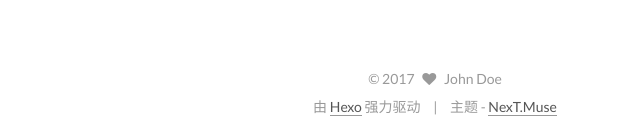
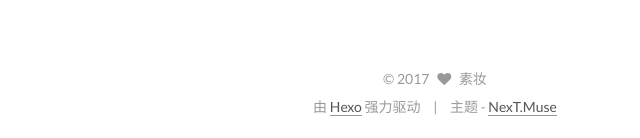
Before and after one commit to XFSZ/dreamerldq.github.io, a plain HTML site: page index.html in a window 1280 px wide. Shown: the part 1652-1790 px from the top of the page, 205-845 px from the left. Drawn offline with Linux system fonts and the light colour scheme.

Commit message:
Site updated: 2017-01-12 12:55:02

```diff
--- a/index.html
+++ b/index.html
@@ -241,9 +241,9 @@
   <link itemprop="mainEntityOfPage" href="https://dreamerldq.github.io/2017/01/11/hello/">
 
   <span style="display:none" itemprop="author" itemscope itemtype="http://schema.org/Person">
-    <meta itemprop="name" content="John Doe">
+    <meta itemprop="name" content="素妆">
     <meta itemprop="description" content="">
-    <meta itemprop="image" content="/images/avatar.gif">
+    <meta itemprop="image" content="/uploads/IMG_2761.png">
   </span>
 
   <span style="display:none" itemprop="publisher" itemscope itemtype="http://schema.org/Organization">
@@ -360,9 +360,9 @@
   <link itemprop="mainEntityOfPage" href="https://dreamerldq.github.io/2017/01/07/hello-world/">
 
   <span style="display:none" itemprop="author" itemscope itemtype="http://schema.org/Person">
-    <meta itemprop="name" content="John Doe">
+    <meta itemprop="name" content="素妆">
     <meta itemprop="description" content="">
-    <meta itemprop="image" content="/images/avatar.gif">
+    <meta itemprop="image" content="/uploads/IMG_2761.png">
   </span>
 
   <span style="display:none" itemprop="publisher" itemscope itemtype="http://schema.org/Organization">
@@ -509,9 +509,9 @@
       <section class="site-overview sidebar-panel sidebar-panel-active">
         <div class="site-author motion-element" itemprop="author" itemscope itemtype="http://schema.org/Person">
           <img class="site-author-image" itemprop="image"
-               src="/images/avatar.gif"
-               alt="John Doe" />
-          <p class="site-author-name" itemprop="name">John Doe</p>
+               src="/uploads/IMG_2761.png"
+               alt="素妆" />
+          <p class="site-author-name" itemprop="name">素妆</p>
           <p class="site-description motion-element" itemprop="description"></p>
         </div>
         <nav class="site-state motion-element">
@@ -567,7 +567,7 @@
   <span class="with-love">
     <i class="fa fa-heart"></i>
   </span>
-  <span class="author" itemprop="copyrightHolder">John Doe</span>
+  <span class="author" itemprop="copyrightHolder">素妆</span>
 </div>
 
 
```
Also changed, not shown: 2017/01/07/hello-world/index.html (+6 -6 lines), 2017/01/11/hello/index.html (+6 -6 lines), archives/2017/01/index.html (+4 -4 lines), archives/2017/index.html (+4 -4 lines), archives/index.html (+4 -4 lines), 1 other file.
